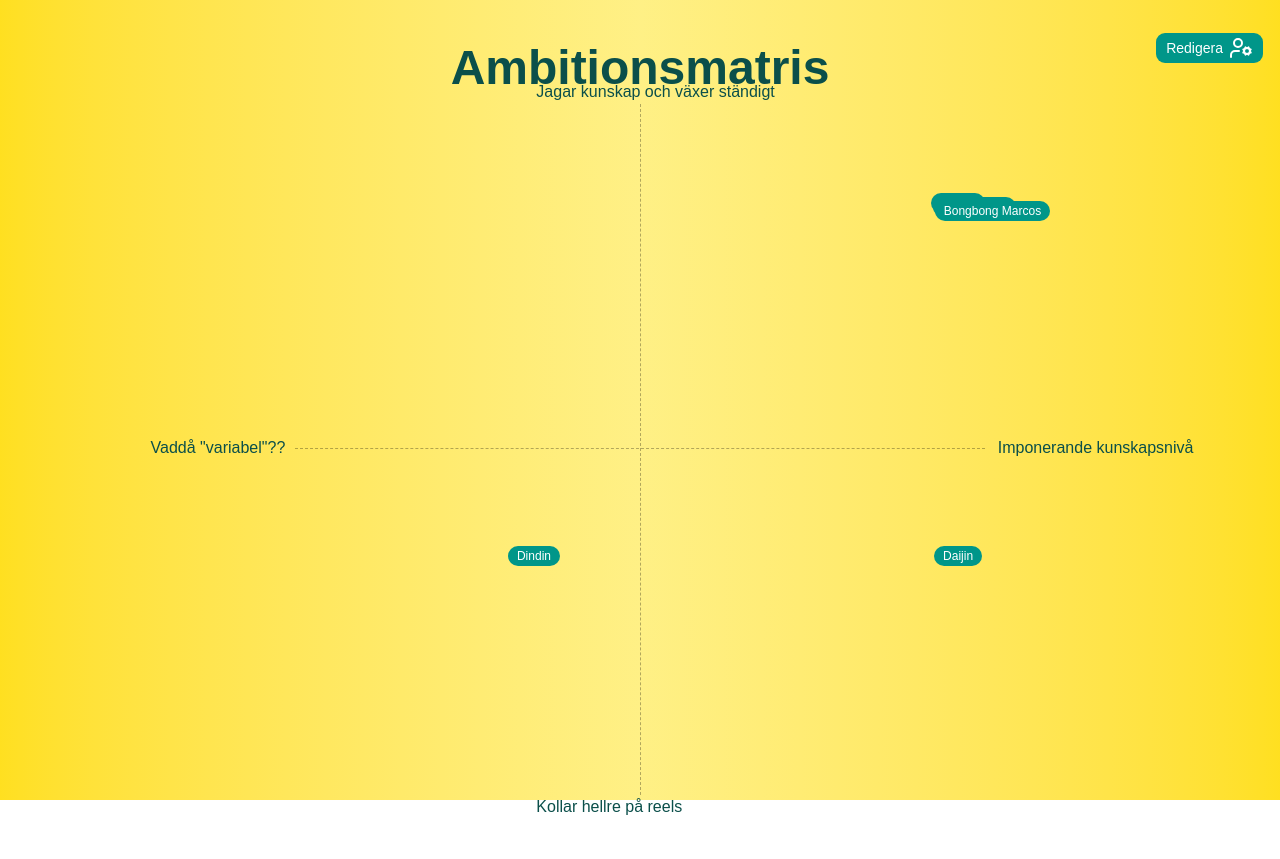
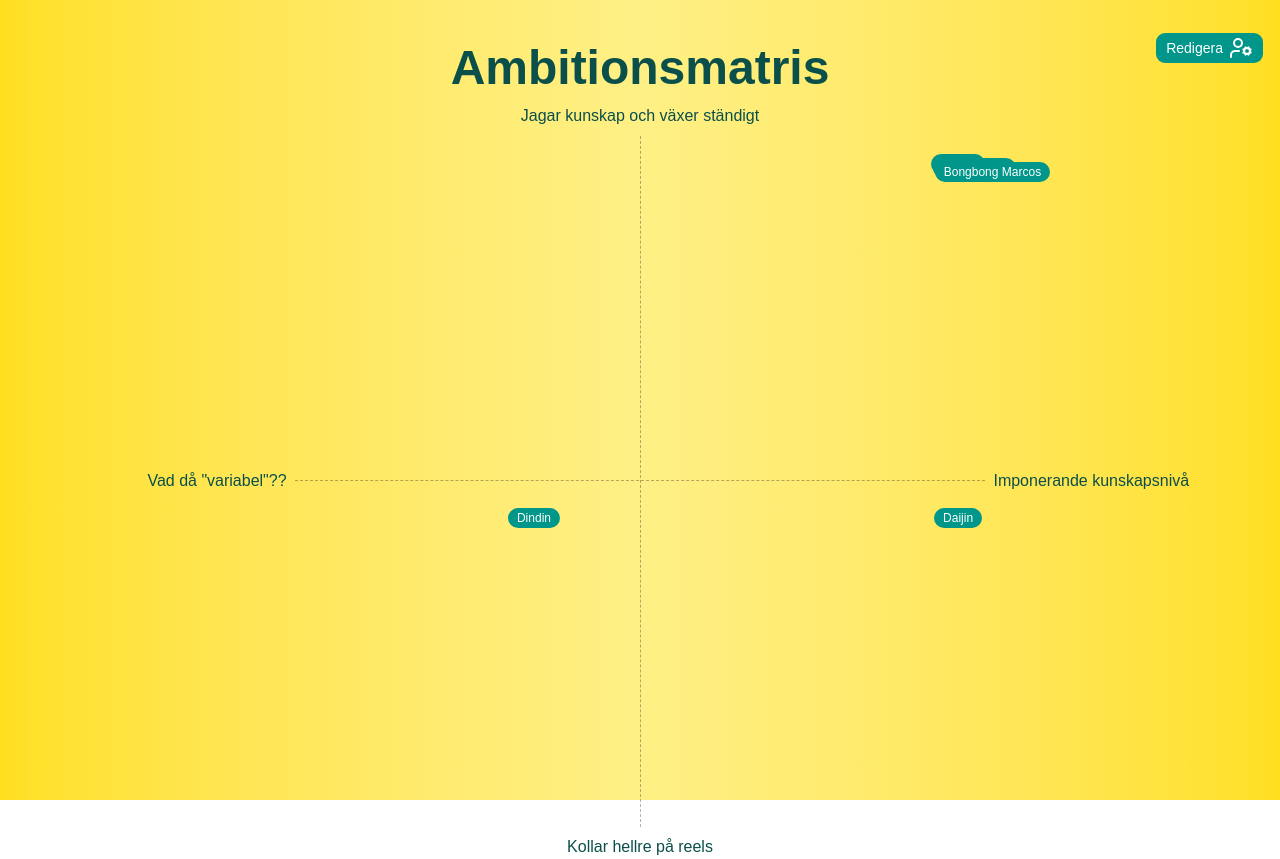
Before and after one commit to 200backflips/ambition-matrix, a React (Vite) app: page / in a window 1280 px wide. Before the commit the page ends 819 px from the top, so only its background shows below. Built offline with nearby package versions, Linux system fonts and the light colour scheme.

Commit message:
adjust styling

```diff
--- a/src/components/matrix.tsx
+++ b/src/components/matrix.tsx
@@ -33,31 +33,25 @@ export default function Matrix() {
   const { studentsPositions } = useStudents();
 
   return (
-    <main className="flex-1 flex items-center justify-center hsp">
+    <div className="flex flex-col gap-2">
+      <h4 className="flex-1 text-teal-900 text-center">
+        Jagar kunskap och växer ständigt
+      </h4>
+      <div className="flex items-center gap-2">
+        <h4 className="flex-1 text-teal-900 text-right">Vad då "variabel"??</h4>
+        <main className="flex items-center justify-center hsp">
           <section className="relative grid grid-cols-10 grid-rows-10 gap-4">
             <div className="absolute w-0.25 h-full border-l border-dashed border-black/30 left-[50%]" />
             <div className="absolute h-0.25 w-full border-b border-dashed border-black/30 bottom-[50%]" />
-        <h4 className="absolute text-teal-900 bottom-[48.5%] -left-36">
-          Vaddå "variabel"??
-        </h4>
-        <h4 className="absolute text-teal-900 -top-6 left-[35%]">
-          Jagar kunskap och växer ständigt
-        </h4>
-        <h4 className="absolute text-teal-900 bottom-[48.5%] -right-52">
-          Imponerande kunskapsnivå
-        </h4>
-        <h4 className="absolute text-teal-900 -bottom-6 left-[35%]">
-          Kollar hellre på reels
-        </h4>
             {Array.from(studentsPositions).map(([key, students]) => {
               const [ambition, knowledge] = key.split("-").map(Number);
 
               return (
                 <motion.div
                   key={key}
-              className="relative flex items-center aspect-square"
+                  className="relative max-w-16 flex items-center aspect-square"
                   style={{
-                gridRowStart: -ambition,
+                    gridRowStart: -(ambition + 1),
                     gridColumnStart: knowledge,
                   }}
                   initial="stackedInitial"
@@ -84,5 +78,11 @@ export default function Matrix() {
             })}
           </section>
         </main>
+        <h4 className="flex-1 text-teal-900">Imponerande kunskapsnivå</h4>
+      </div>
+      <h4 className="flex-1 text-teal-900 text-center">
+        Kollar hellre på reels
+      </h4>
+    </div>
   );
 }
```
Lines whose indentation alone changed are shown as unchanged.
